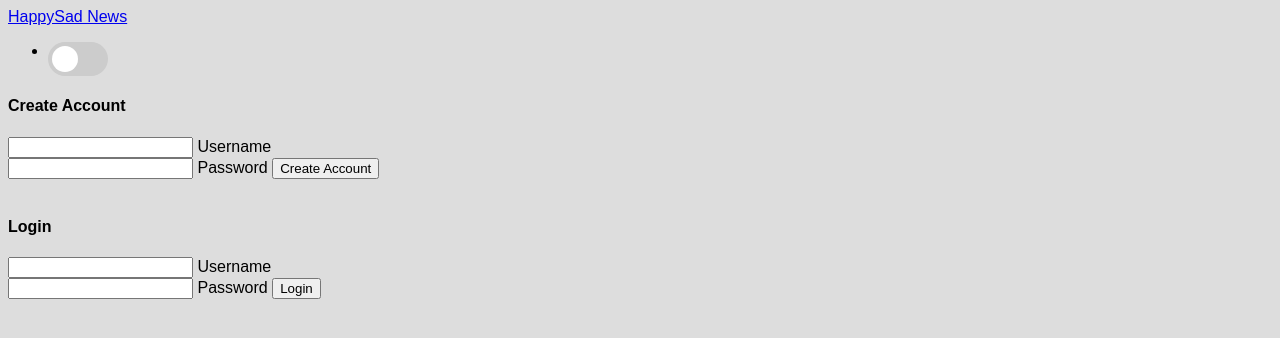
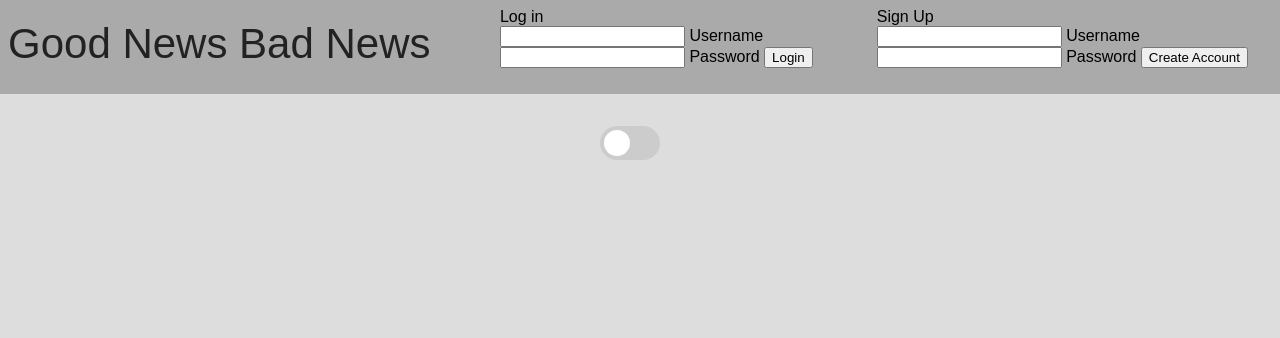
Before and after one commit to peterlowrance/GoodNewsBadNews, a PHP site: page / in a window 1280 px wide. Shown: the top 338 px of the page. Run offline with PHP 8.4, Linux system fonts and the light colour scheme; some libraries are stand-ins or nearby versions.

Commit message:
CSS stuff and reformatting index.html

```diff
--- a/index.html
+++ b/index.html
@@ -5,32 +5,23 @@
     <title>Happy Sad News</title>
 	<!--<link rel="stylesheet" href="http://maxcdn.bootstrapcdn.com/bootstrap/3.3.7/css/bootstrap.min.css"> css file using bootstrap from an example in class-->
     <link rel="stylesheet" href="style.css">
-    <script   src="http://code.jquery.com/jquery-3.1.0.min.js"   integrity="sha256-cCueBR6CsyA4/9szpPfrX3s49M9vUU5BgtiJj06wt/s="   crossorigin="anonymous"></script>
+    <script src="http://code.jquery.com/jquery-3.1.0.min.js"   integrity="sha256-cCueBR6CsyA4/9szpPfrX3s49M9vUU5BgtiJj06wt/s="   crossorigin="anonymous"></script>
     <script type="text/javascript" src="//cdnjs.cloudflare.com/ajax/libs/jquery-cookie/1.4.1/jquery.cookie.min.js"></script>
     <script src="scripts/sentiment.js"></script>
     <script src="scripts/fetchNews.js"></script>
 </head>
 <body>
-    <nav class="navbar navbar-inverse">
+  <nav class="navbar">
 	  <div class="container-fluid">
   		<div class="navbar-header">
-		  <a class="navbar-brand" href="#">HappySad News</a>
+  		  <a class="navbar-brand" href="#">Good News Bad News</a>
   		</div>
-		<div class="collapse navbar-collapse" id="myNavbar">
-			<ul class="nav navbar-nav navbar-left">
-				<!--below is the toggle switch for "Toggle happy sad"-->
-				<li id="toggle"><a class="switch">
-				  <input type="checkbox">
-				  <span class="slider round"></span>
-				</a></li>
-			</ul>
-		</div>
-	  </div>
-	</nav>
-
       <!--For testing NewUser.php-->
       <!-- MUST IMPORT THE USERS.SQL INTO XAMPP FOR THIS TO WORK-->
-	<h4>Create Account</h4>
+      <!--below is the toggle switch for "Toggle happy sad"-->
+      <div>
+        <div class = "signUp">
+          Sign Up
           <form method="get" action="scripts/NewUser.php">
             <input type="text" name="username" id="f-username" />
               <label for="f-username">Username</label>
@@ -40,9 +31,11 @@
                 <input type="submit" value="Create Account" />
           </form>
           <br />
+        </div>
 
         <!--For testing Login.php-->
-	<h4>Login</h4>
+        <div class = "login">
+          Log in
           <form method="get" action="scripts/Login.php">
             <input type="text" name="username" id="f-username" />
               <label for="f-username">Username</label>
@@ -53,7 +46,22 @@
           </form>
 
            <br />
+        </div>
+
+      </div>
+	  </div>
+  </nav>
+
+  <div id="toggle">
+    <a class="switch">
+      <input type="checkbox">
+      <span class="slider round"></span>
+    </a>
+  </div>
+
+  <div class = "content">
 	   <ul id="news"></ul>
+  </div>
 
 </body>
 </html>
--- a/scripts/fetchNews.js
+++ b/scripts/fetchNews.js
@@ -87,7 +87,6 @@ $(document).ready(function() {
         {
           happyString = "happy"
         }
-        $("#toggle").attr('class', happyString + 'Slider');
         displayNews();
     });
 });
--- a/style.css
+++ b/style.css
@@ -1,38 +1,69 @@
 .article
 {
   list-style-type: none;
+}
+.container-fluid
+{
+  background-color: #aaaaaa;
+  overflow:hidden;
+}
+.navbar-brand
+{
+  padding-top: 1.25rem;
+  padding-left: 0.5rem;
+  font-size: 42px;
+  text-decoration: none;
+  color: #222222;
+  float: left;
+}
+.navbar
+{
+  width: 100%;
+}
+#toggle
+{
+  padding-top: 2rem;
+  width: 5rem;
+  margin-left: auto;
+  margin-right: auto;
+}
+.login
+{
+  float: right;
+  padding-right: 5%;
+  padding-top: 0.5rem;
+  padding-bottom: 0.5rem;
+}
+.signUp
+{
+  float: right;
+  padding-right: 2.5%;
+  padding-top: 0.5rem;
+  padding-bottom: 0.5rem;
+}
+.content
+{
+  float: right;
 }
 .happyNews
 {
   background-color: #ffff99;
   border-radius: 10px;
-  margin: 10px;
+  margin: 20px;
   padding: 10px;
   color: #885533;
   width: 85%;
+  box-shadow: 3px 3px 2px 2px #bbbbbb;
 }
 .sadNews
 {
-  background-color: #ccccfc;
+  background-color: #aaaaeb;
   border-radius: 10px;
-  margin: 10px;
+  margin: 20px;
   padding: 10px;
-  color: #222255;
+  color: #222266;
   width: 85%;
-}
-.happySlider
-{
-  background-color: #ffff99;
-  border-radius: 5px;
-  border-width: 0px;
-  height: 40px;
-}
-.sadSlider
-{
-  background-color: #9999ff;
-  border-radius: 5px;
-  border-width: 0px;
-  height: 40px;
+  box-shadow: 3px 3px 2px 2px #bbbbbb;
 }
 .wrapper
 {
@@ -46,10 +77,11 @@ body
 {
   background-color: #dddddd;
   font-family: sans-serif;
+  margin: 0px;
 }
 
 img {
-    padding: 3em;
+    padding: 1em;
     margin: 1em auto 1em auto;
     width: 10em;
 }
```
Lines whose indentation alone changed are shown as unchanged.
